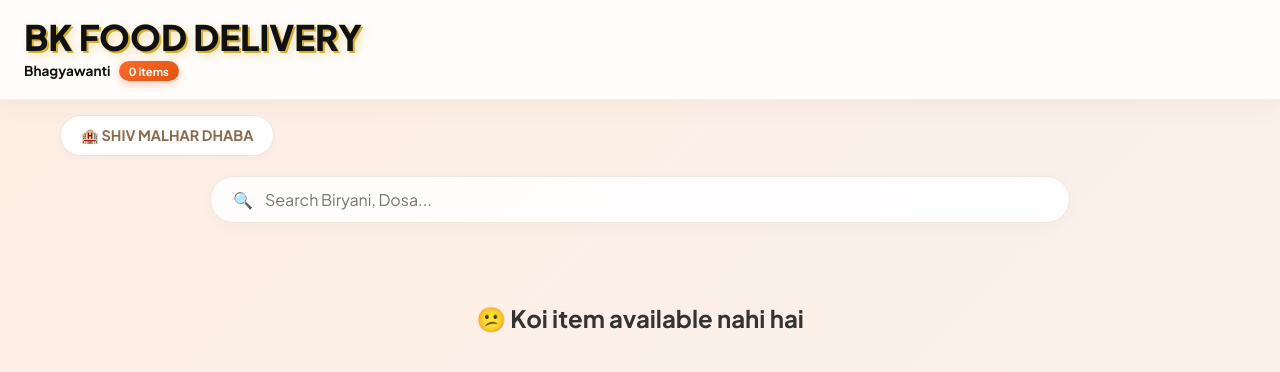
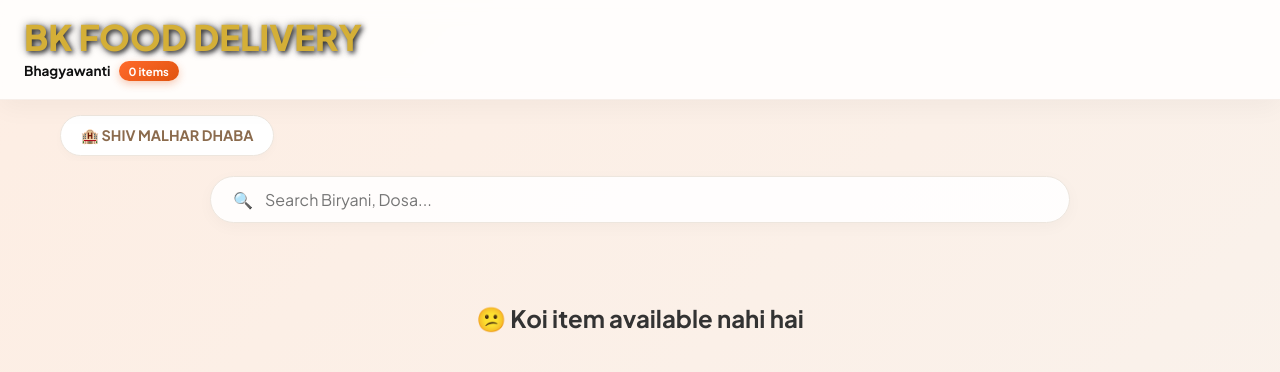
Before and after one commit to Shaikmuzammil22/BK-MART, a plain HTML site: page index.html in a window 1280 px wide. Drawn offline with Linux system fonts and the light colour scheme.

Commit message:
Update index.html

```diff
--- a/index.html
+++ b/index.html
@@ -30,15 +30,14 @@
     @keyframes slideUp { from { transform: translateY(30px); opacity: 0; } to { transform: translateY(0); opacity: 1; } }
     @keyframes popIn { 0% { transform: scale(0.8); opacity: 0; } 100% { transform: scale(1); opacity: 1; } }
 
-    /* ── PREMIUM HEADER ── */
+    /* ── PREMIUM HEADER (Golden Text with Black Shadow) ── */
     .header { background: rgba(255, 255, 255, 0.85); backdrop-filter: blur(10px); padding: 18px 24px; display: flex; align-items: center; justify-content: space-between; position: sticky; top: 0; z-index: 200; box-shadow: 0 8px 24px rgba(0, 0, 0, 0.04); border-bottom: 1px solid rgba(139, 69, 19, 0.08); }
 
-    /* Black Text with Golden Shadow */
     .brand h1 {
       font-size: 2.2rem;
       font-weight: 800;
-      color: #111111; /* Black */
-      text-shadow: 2px 2px 0px #D4AF37, 4px 4px 10px rgba(212, 175, 55, 0.4); /* Golden Shadow */
+      color: #D4AF37; /* Golden */
+      text-shadow: 2px 2px 5px rgba(0, 0, 0, 0.8), 0px 0px 10px rgba(0, 0, 0, 0.4); /* Black Shadow */
       line-height: 1.1;
     }
 
@@ -119,6 +118,7 @@
     .qty-popup-btn:hover { background: #e0e0e0; }
     .qty-popup-num { font-size: 1.8rem; font-weight: 800; color: #111; width: 40px; }
 
+    /* UPDATED BUTTON: BUY */
     .qty-popup-add-btn { width: 100%; background: linear-gradient(145deg, #111, #333); color: white; padding: 16px; border: none; border-radius: 50px; font-size: 1.1rem; font-weight: 800; cursor: pointer; box-shadow: 0 8px 20px rgba(0,0,0,0.3); transition: 0.3s; }
     .qty-popup-add-btn:hover { transform: translateY(-2px); box-shadow: 0 12px 25px rgba(0,0,0,0.4); }
 
@@ -188,7 +188,6 @@
 
 <div class="menu-container" id="menuGrid"></div>
 
-<!-- FLOATING CART BUTTON -->
 <div class="floating-cart" id="floatingCart" onclick="openCheckout()">
   <div class="cart-info">
     <span class="cart-items-count" id="cartItemsCount">0 Items</span>
@@ -211,7 +210,8 @@
       <button class="qty-popup-btn" onclick="changePopupQty(1)">+</button>
     </div>
 
-    <button class="qty-popup-add-btn" onclick="addFromPopup()">Add to Cart</button>
+    <!-- YAHAN BUY KAR DIYA HAI -->
+    <button class="qty-popup-add-btn" onclick="addFromPopup()">BUY</button>
   </div>
 </div>
 
@@ -305,7 +305,6 @@
   let globalUpi = { id: DEFAULT_UPI_ID, name: PAYEE_NAME };
   let cart = {};
 
-  // Current Item being selected in Popup
   let popupItem = null;
   let popupQty = 1;
 
@@ -396,7 +395,6 @@
 
         let actionHtml = "";
         if (itemQty > 0) {
-          // Agar cart mein pehle se hai, toh +/- dikhao
           actionHtml = `
             <div class="qty-container">
               <button class="qty-btn" onclick="updateCartDirect('${item.name}', -1)">−</button>
@@ -404,7 +402,6 @@
               <button class="qty-btn" onclick="updateCartDirect('${item.name}', 1)">+</button>
             </div>`;
         } else {
-          // Warna BUY button dikhao
           actionHtml = `
             <button class="buy-action-btn" onclick="openQtyPopup('${item.name}', ${item.price}, '${item.image}')">
               <span>🛍️</span> BUY
@@ -428,7 +425,6 @@
     document.getElementById("productCount").textContent = totalVisible + " items";
   }
 
-  // ── POPUP QUANTITY LOGIC ──
   window.openQtyPopup = function(name, price, image) {
     popupItem = { name, price };
     popupQty = 1;
@@ -456,7 +452,6 @@
   window.addFromPopup = function() {
     if (!popupItem) return;
 
-    // Add to cart
     if (!cart[popupItem.name]) {
       cart[popupItem.name] = { price: popupItem.price, qty: 0 };
     }
@@ -469,7 +464,6 @@
     updateFloatingCart();
   };
 
-  // Direct Update from Card (+/-)
   window.updateCartDirect = function(itemName, change) {
     if (!cart[itemName]) return;
 
```
